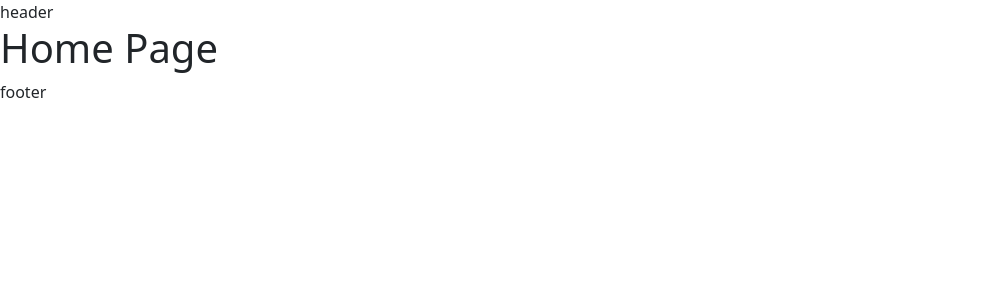
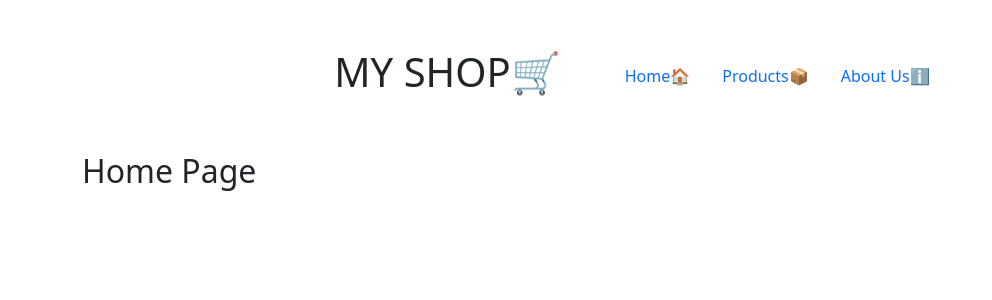
Before and after one commit to LucaCiani/react-router, a React (Vite) app: page / in a window 1280 px wide. Shown: the top 300 px of the page, without its empty margins (0-992 px from the left). Built offline with nearby package versions, Linux system fonts and the light colour scheme.

Commit message:
add header

```diff
--- a/src/assets/components/HomePage.jsx
+++ b/src/assets/components/HomePage.jsx
@@ -1,7 +1,7 @@
 export default function HomePage() {
     return (
         <main>
-            <h1>Home Page</h1>
+            <h2>Home Page</h2>
         </main>
     );
 }
--- a/src/assets/layouts/DefaultLayout.jsx
+++ b/src/assets/layouts/DefaultLayout.jsx
@@ -1,11 +1,25 @@
-import { Outlet } from "react-router-dom";
+import { Outlet, NavLink } from "react-router-dom";
 
 export default function DefaultLayout() {
     return (
         <>
-            <header>header</header>
-            <Outlet />
-            <footer>footer</footer>
+            <div className="container my-5">
+                <header className="my-5 d-flex align-items-center justify-content-center gap-5">
+                    <h1>MY SHOP🛒</h1>
+                    <nav className="nav">
+                        <NavLink className="nav-link " to="/">
+                            Home🏠
+                        </NavLink>
+                        <NavLink className="nav-link" to="/products">
+                            Products📦
+                        </NavLink>
+                        <NavLink className="nav-link" to="/about-us">
+                            About Usℹ️
+                        </NavLink>
+                    </nav>
+                </header>
+                <Outlet />
+            </div>
         </>
     );
 }
```
